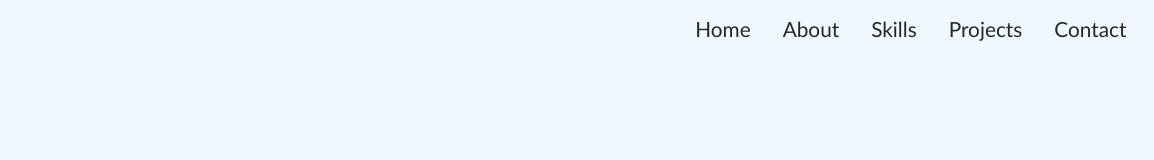
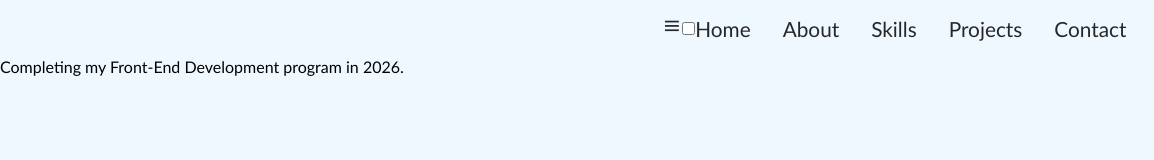
Before and after one commit to Viktorwahlqvist/Viktorwahlqvist.github.io, a plain HTML site: page Projects.html in a window 1280 px wide. Shown: the full height of the page, 0-1154 px from the left. Drawn offline with nearby package versions, Linux system fonts and the light colour scheme.

Commit message:
Update Projects.html

```diff
--- a/Projects.html
+++ b/Projects.html
@@ -14,6 +14,10 @@
   <body>
     <header>
       <nav class="navbar-container">
+        <label for="menu-toggle" class="menu-label"
+          ><i class="bx bx-menu"></i
+        ></label>
+        <input type="checkbox" id="menu-toggle" />
         <ul>
           <li>
             <a href="index.html">Home</a>
@@ -45,5 +49,10 @@
         </ul>
       </nav>
     </header>
+    <footer class="footer-container">
+      <p class="footer-p">
+        Completing my Front-End Development program in 2026.
+      </p>
+    </footer>
   </body>
 </html>
```
